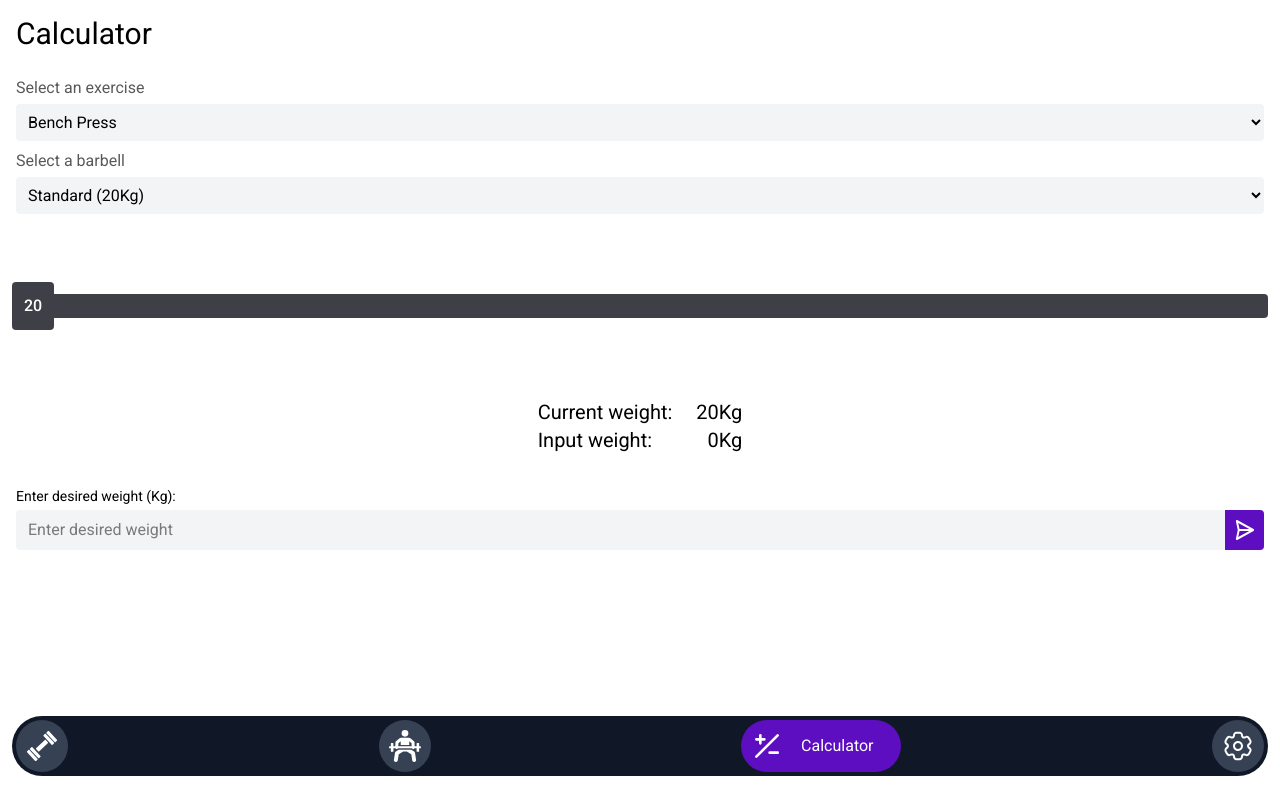
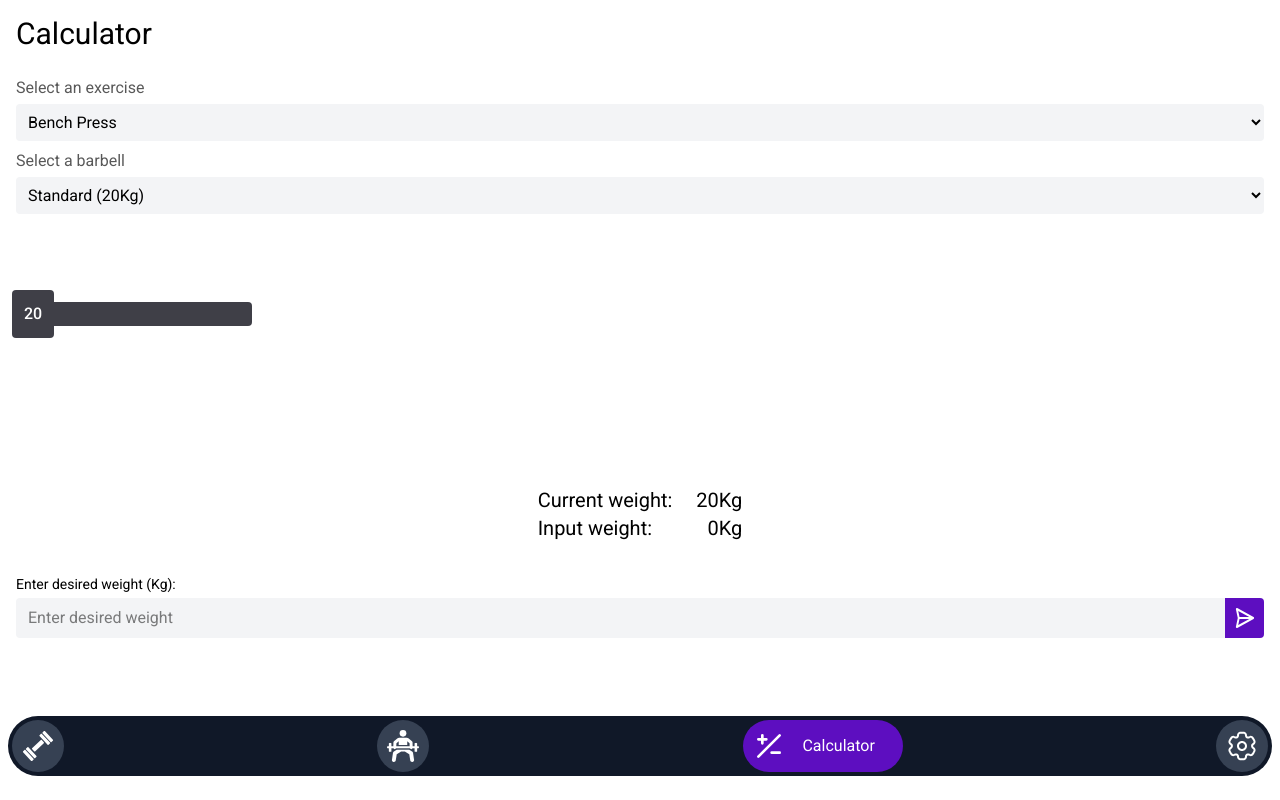
Before and after one commit to valenvirzi/Load-Up, a React (Vite) app: page /calculator in a window 1280 px wide. Built offline with nearby package versions, Linux system fonts and the light colour scheme.

Commit message:
barbell rendering

```diff
--- a/src/App.tsx
+++ b/src/App.tsx
@@ -6,7 +6,7 @@ function App() {
   const { theme } = useSettingsStore();
   return (
     <div
-      className={`relative flex min-h-lvh max-w-screen flex-col pb-24 dark:bg-stone-900 dark:text-white ${theme}`}
+      className={`flex min-h-lvh max-w-screen flex-col overflow-hidden pb-24 dark:bg-stone-900 dark:text-white ${theme}`}
     >
       <Outlet />
       <Footer />
--- a/src/components/Footer.tsx
+++ b/src/components/Footer.tsx
@@ -33,7 +33,7 @@ const Footer: React.FC = () => {
   ];
 
   return (
-    <footer className="fixed right-1 bottom-6 left-1 z-10 rounded-full bg-gray-900 p-1 text-white md:right-3 md:left-3 dark:bg-white">
+    <footer className="fixed right-2 bottom-6 left-2 z-10 rounded-full bg-gray-900 p-1 text-white dark:bg-white">
       <nav>
         <ul className="flex items-stretch justify-between gap-0.5">
           {links.map((link) => (
--- a/src/pages/CalculatorPage.tsx
+++ b/src/pages/CalculatorPage.tsx
@@ -91,9 +91,9 @@ const CalculatorPage: React.FC = () => {
           />
         )}
       </section>
-      <section className="flex flex-col px-1">
+      <section className="flex h-44 overflow-x-auto overflow-y-hidden px-1 pt-2">
         <div
-          className={`relative mt-16 flex h-6 items-center gap-1 rounded-sm ${barbellDisplayed.color} text-white`}
+          className={`relative mt-16 flex h-6 min-w-60 items-center gap-1 rounded-sm ${barbellDisplayed.color} text-white`}
         >
           <div
             className={`absolute flex items-center justify-center rounded-sm ${barbellDisplayed.color} p-3`}
@@ -109,7 +109,7 @@ const CalculatorPage: React.FC = () => {
                     prevPlates.filter((p) => p.id !== plate.id),
                   );
                 }}
-                className={`plate ${index === 0 ? "ml-12" : ""} z-10 flex h-32 w-7 cursor-pointer items-center justify-center rounded-sm ${plate.color} p-2 md:p-4`}
+                className={`plate ${index === 0 ? "ml-12" : ""} z-10 flex h-32 w-9 cursor-pointer items-center justify-center rounded-sm ${plate.color} p-2 md:p-4`}
               >
                 <span className="plateWeight font-semibold">
                   {plate.weight}
--- a/src/pages/WelcomePage.tsx
+++ b/src/pages/WelcomePage.tsx
@@ -9,6 +9,7 @@ const WelcomePage: React.FC = () => {
         <h2 className="text-3xl text-pretty">{t("welcomeToLoadUp")}</h2>
       </div>
       <section className="flex flex-col gap-3 p-2">
+        {/* TODO: Translate Page */}
         <h2 className="text-xl">Funcionalidades:</h2>
         <ul className="flex list-disc flex-col gap-2 pr-1 pl-4 text-pretty">
           <li>
```
